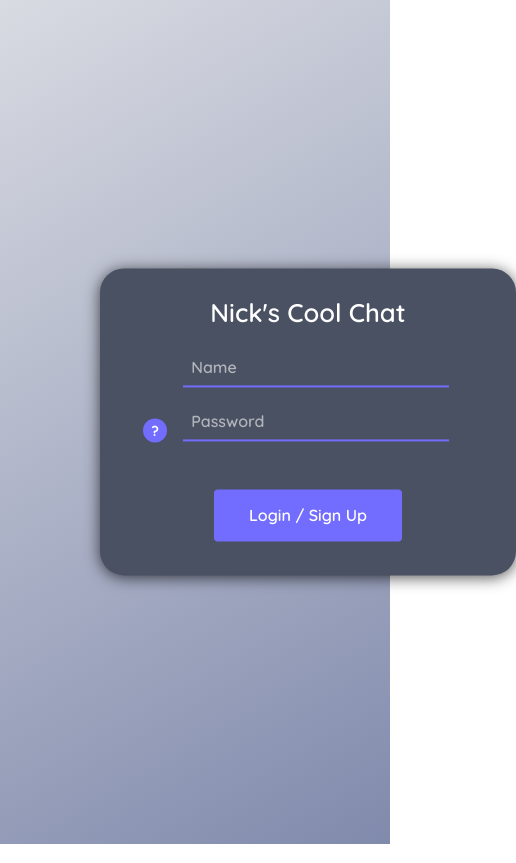
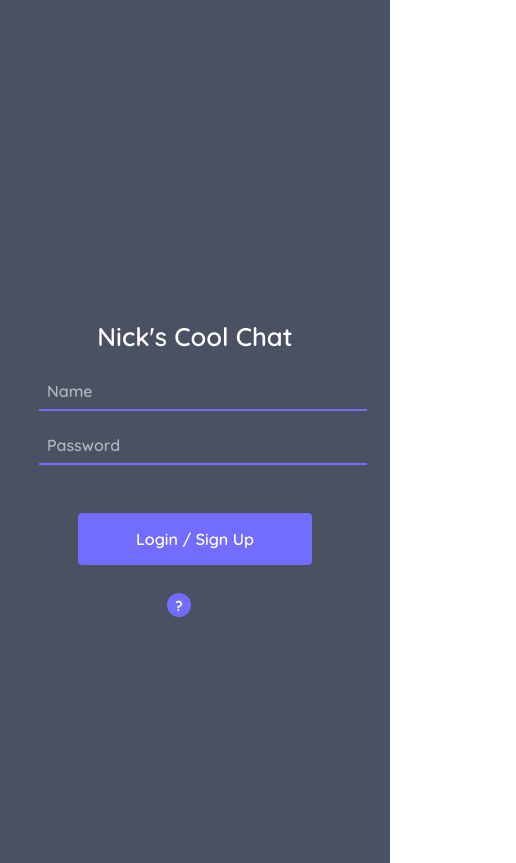
Before and after one commit to nickstanovic/typescript-chatengine, a Next.js app: page / in a window 390 px wide. Shown: the whole page, 516 px wide, since content can reach past the window. Built offline with nearby package versions, Linux system fonts and the light colour scheme.

Commit message:
fix mobile styling

```diff
--- a/src/styles/auth.css
+++ b/src/styles/auth.css
@@ -97,7 +97,7 @@ html, body {
   font-size: 0.875rem;
   line-height: 1.625rem;
   cursor: default;
-  margin-right: 1rem; /* adjust as needed */
+  margin-right: 1rem;
 }
 
 .help-tip:before {
@@ -146,3 +146,36 @@ html, body {
     opacity: 1;
   }
 }
+
+@media (max-width: 768px) {
+  .background {
+    padding: 0;
+    width: 100%;
+    height: 100%;
+  }
+  .auth-container {
+    width: 100%;
+    height: 100%;
+    top: 0;
+    border-radius: 0;
+    transform: none;
+  }
+  .auth-form {
+    padding-top: 20rem;
+    width: 80%;
+    margin-left: 10%;
+  }
+
+  .help-tip {
+    position: absolute;
+    top: 100%;
+    right: 50%;
+    transform: translateX(50%);
+    margin-top: 7rem;
+  }
+
+  .help-tip p {
+    right: -20%;
+    transform: translateX(50%);
+  }
+}
```
